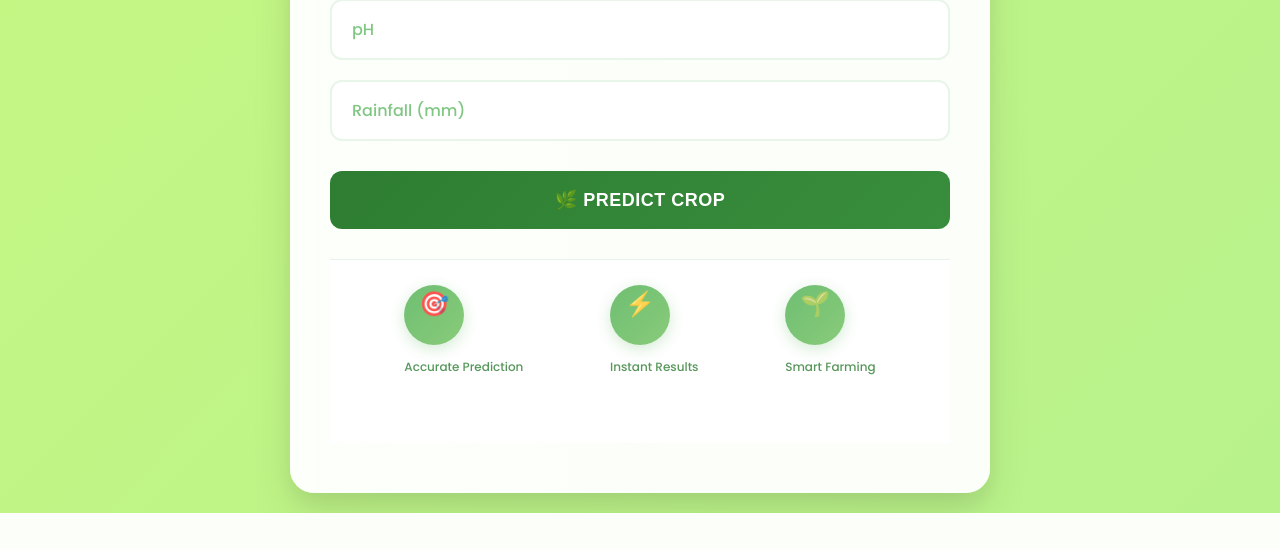
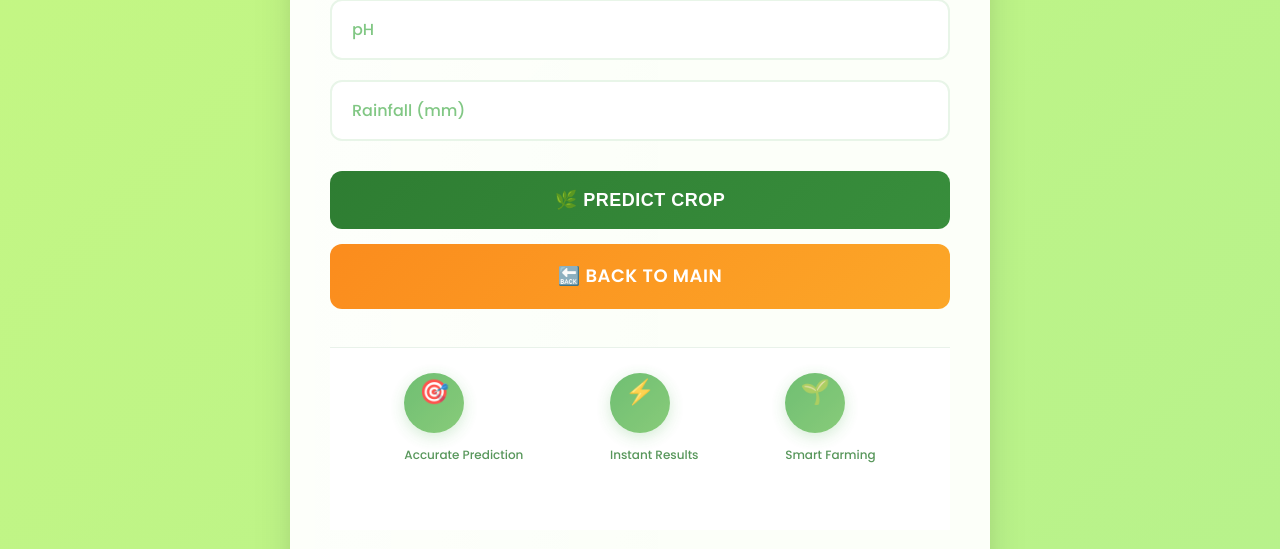
Before and after one commit to steam-bell-92/AgriTech-Anuj, a Flask app: page / in a window 1280 px wide. Shown: the part 567-1116 px from the top of the page. Before the commit the page ends 1080 px from the top, so only its background shows below. Run offline with Flask 3, Linux system fonts and the light colour scheme; parts of the project's set-up code (start-up, migrations or seed data) failed here and were passed over.

Commit message:
Back button in the crop recommendation system

```diff
--- a/Crop Recommendation/templates/index.html
+++ b/Crop Recommendation/templates/index.html
@@ -208,6 +208,57 @@
         left: 100%;
       }
 
+      .back-btn {
+        width: 100%;
+        padding: 18px 24px;
+        background: linear-gradient(135deg, #fb8c1d, #fca728);
+        color: white;
+        font-weight: 600;
+        font-size: 18px;
+        cursor: pointer;
+        border: none;
+        border-radius: 12px;
+        transition: all 0.3s cubic-bezier(0.4, 0, 0.2, 1);
+        position: relative;
+        overflow: hidden;
+        text-transform: uppercase;
+        letter-spacing: 0.5px;
+        margin-top: 15px;
+        text-decoration: none;
+        display: inline-block;
+      }
+
+      .back-btn:hover {
+        background: linear-gradient(135deg, #e65100, #f57c00);
+        transform: translateY(-3px);
+        box-shadow: 0 10px 25px rgba(245, 124, 0, 0.3),
+          0 5px 15px rgba(245, 124, 0, 0.2);
+      }
+
+      .back-btn:active {
+        transform: translateY(-1px);
+      }
+
+      .back-btn::before {
+        content: "";
+        position: absolute;
+        top: 0;
+        left: -100%;
+        width: 100%;
+        height: 100%;
+        background: linear-gradient(
+          90deg,
+          transparent,
+          rgba(255, 255, 255, 0.2),
+          transparent
+        );
+        transition: left 0.6s;
+      }
+
+      .back-btn:hover::before {
+        left: 100%;
+      }
+
       .features {
         display: flex;
         justify-content: space-around;
@@ -324,9 +375,7 @@
     </style>
   </head>
   <body>
-    <header>
-
-    </header>
+    <header></header>
     <div class="container">
       <h1>🌾 Crop Recommendation System</h1>
 
@@ -445,6 +494,8 @@
         <button type="submit" class="submit-btn">🌿 Predict Crop</button>
       </form>
 
+      <a href="javascript:history.back()" class="back-btn">🔙 Back to Main</a>
+
       <div class="features">
         <div class="feature">
           <span class="feature-icon">🎯</span>
--- a/shopkeeper.css
+++ b/shopkeeper.css
@@ -1,4 +1,3 @@
-/* === Reset and Base Styles === */
 * {
   margin: 0;
   padding: 0;
@@ -407,7 +406,7 @@ body {
   border-radius: 4px;
 }
 
-/* === Search and Filter Bar === */
+/* === Search Container === */
 .search-container {
   background: var(--surface);
   backdrop-filter: blur(20px);
```
Also changed, not shown: Crop Recommendation/templates/result.html (+20 -3 lines).
